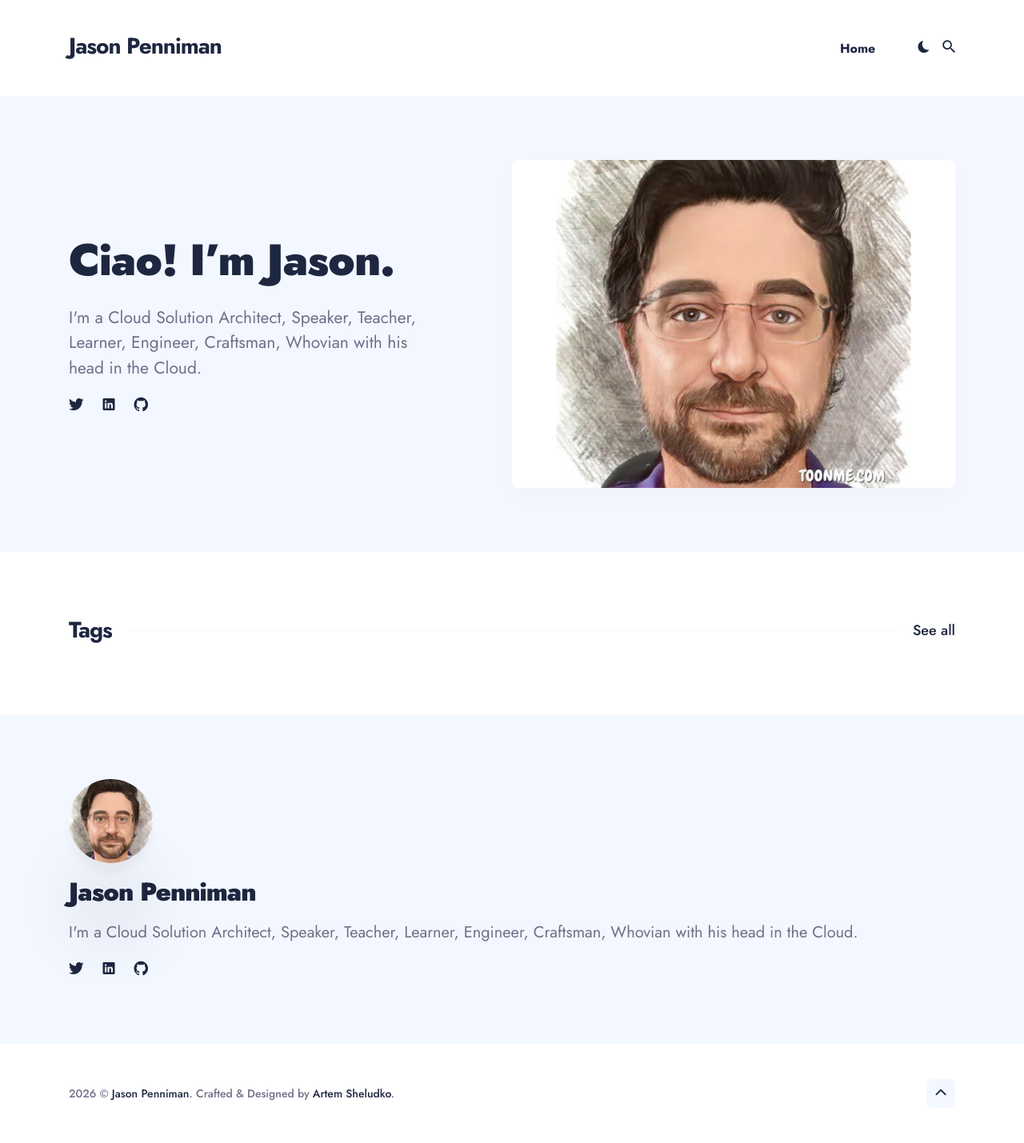
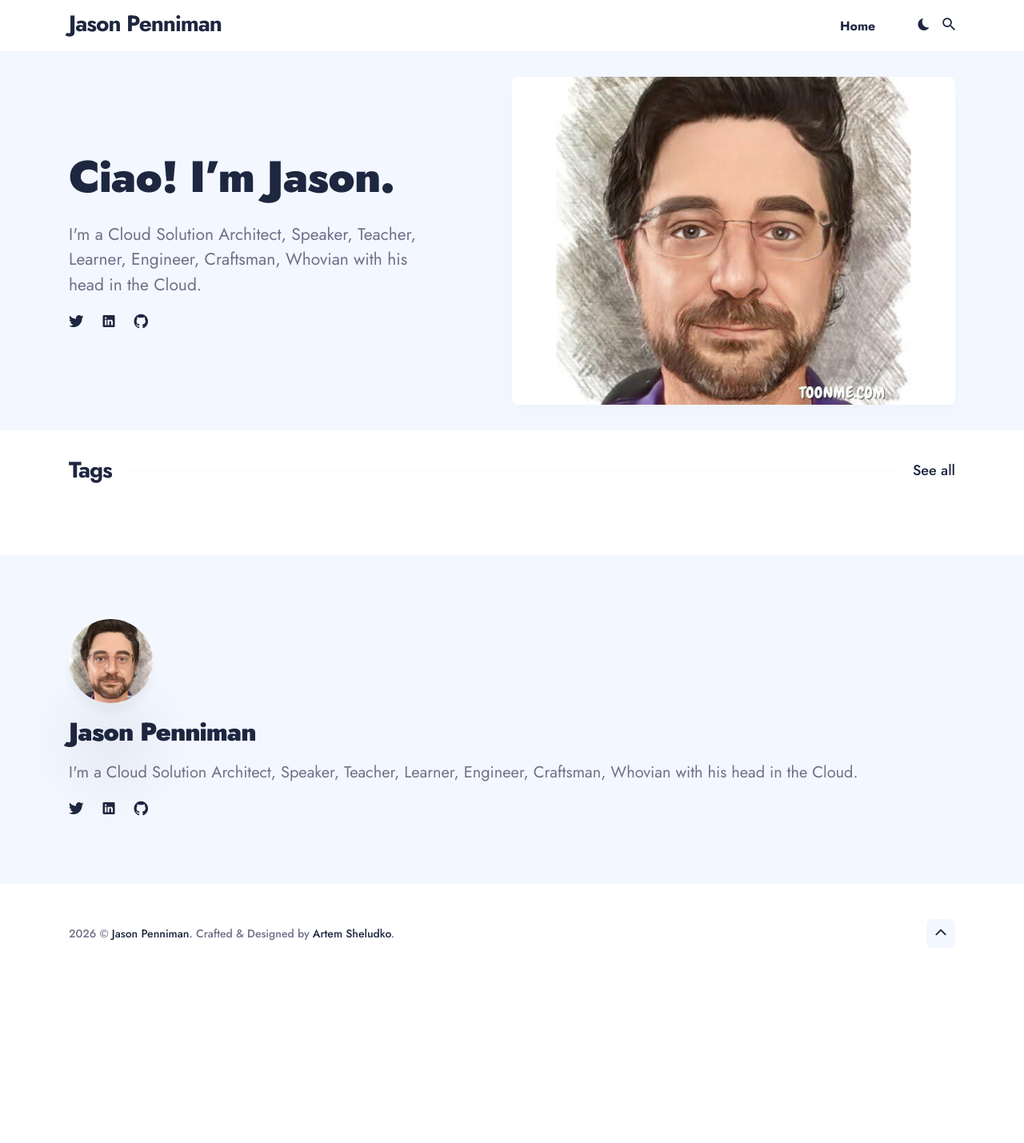
Before and after one commit to jpenniman/jpenniman.github.io, a Jekyll site: the page built from index.html, in a window 1280 px wide. Shown: the whole page at 80% size. Built offline with Jekyll 4.4.1, drawn with Linux system fonts in a browser that asks for light colours; nearby versions of some CDN libraries; the list of posts is cut into pages by our own code; after the commit the page ends 1229 px from its top, so only the background shows below that.

Commit message:
Layout cleanup

```diff
--- a/_sass/3-modules/_header.scss
+++ b/_sass/3-modules/_header.scss
@@ -5,14 +5,14 @@
     display: flex;
     align-items: center;
     flex-wrap: wrap;
-    padding: 44px $base-spacing-unit;
+    padding: 16px $base-spacing-unit;
 
     @media only screen and (max-width: $desktop) {
-      padding: 40px $base-spacing-unit;
+      padding: 16px $base-spacing-unit;
     }
 
     @media only screen and (max-width: $mobile) {
-      padding: 32px $base-spacing-unit;
+      padding: 16px $base-spacing-unit;
     }
   }
 }
--- a/_sass/3-modules/_hero.scss
+++ b/_sass/3-modules/_hero.scss
@@ -1,7 +1,7 @@
 /* Hero */
 .hero {
-  padding: 80px 0;
-  margin-bottom: 80px;
+  padding: 32px 0;
+  margin-bottom: 32px;
   background-color: var(--background-alt-color);
 
   @media only screen and (max-width: $mobile) {
```
